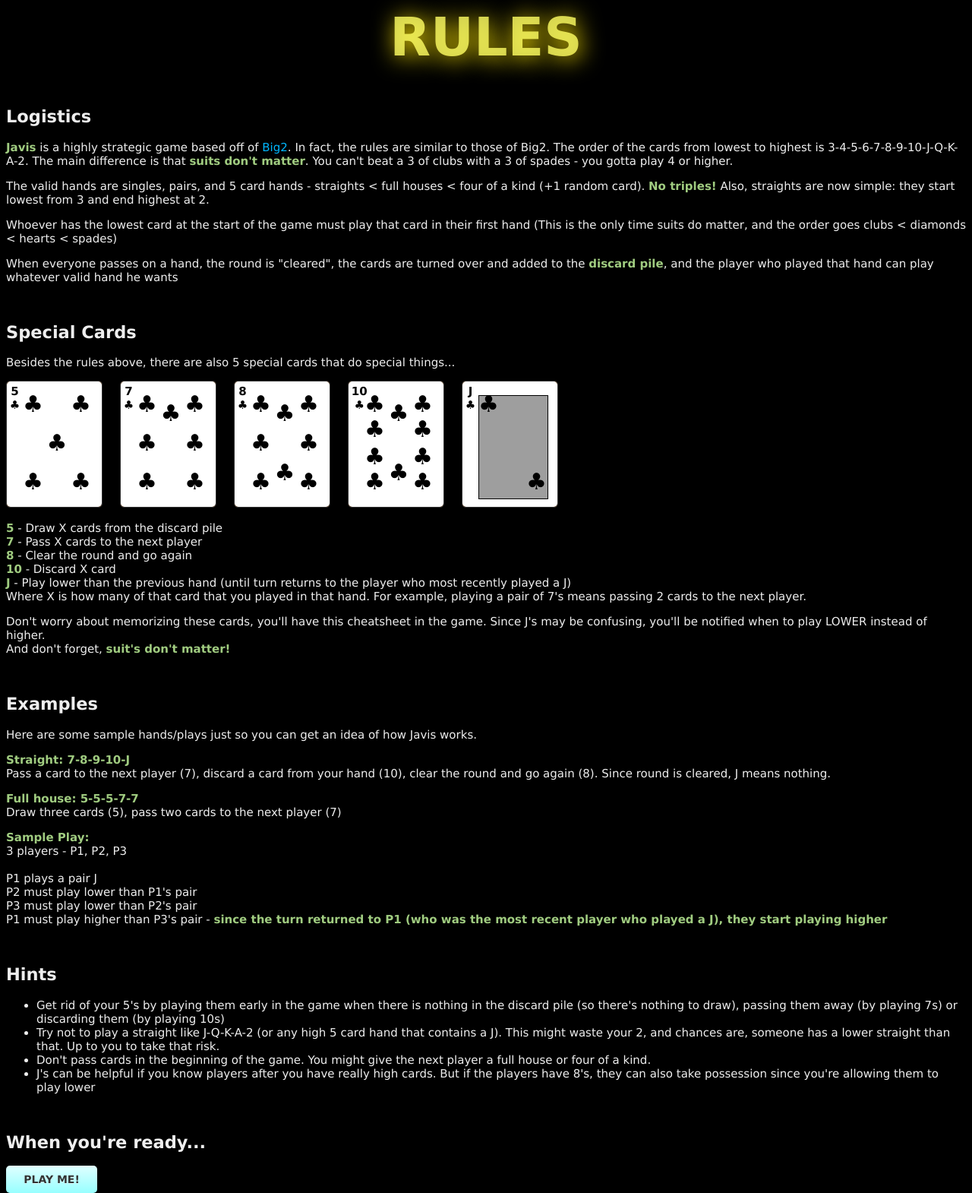
After one commit to kenniyu/javis-card-game, a Node server app: page /rules in a window 1280 px wide. The commit adds this page. Shown: the whole page at 76% size. Run offline with Node 20, Linux system fonts and the light colour scheme; grey boxes are pictures that could not be loaded.

Commit message:
added rules page

```diff
--- a/app.js
+++ b/app.js
@@ -36,6 +36,10 @@ app.get('/', function(req, res){
 
 app.get('/game', function(req, res){
 	res.render('game');
+});
+
+app.get('/rules', function(req, res){
+	res.render('rules');
 });
 
 app.listen(3000);
--- a/package.json
+++ b/package.json
@@ -1,5 +1,5 @@
 {
-  "version": "0.7.6-51",
+  "version": "0.7.6-52",
   "private": true,
   "dependencies": {
     "express": "2.5.2",
--- /dev/null
+++ b/public/stylesheets/rules.css
@@ -0,0 +1,172 @@
+#wrapper {
+	width: 100%;
+	height: 100%;
+    margin: auto;
+}
+
+#wrapper-inner {
+	position: relative;
+}
+
+body {
+/*	background-image: url("/images/bg1.png");*/
+	background-color: black;
+	color: #eeeeee;
+	font: 15px "Lucida Grande", "Lucida Sans Unicode", Verdana, Arial, Helvetica, sans-serif;
+}
+
+a:link, a:visited{
+	text-decoration: none;
+	color: #00B7FF;
+	-moz-border-radius: 25px;
+	border-radius: 25px;
+	-webkit-transition: background-color .7s linear;
+    -moz-transition: background-color .7s linear;
+    -o-transition: background-color .7s linear;
+}
+
+a:hover {
+	color: #00B7FF;
+	text-decoration: none;
+	padding: 10px;
+}
+
+.heading{
+	font-size: 70px;
+	font-weight: bold;
+	text-transform: uppercase;
+	text-align: center;
+	margin: 0 0 20 0;
+}
+
+#rules{
+	color: rgba(255,255,100,0.8);
+	text-shadow: 3px 3px 30px rgba(255, 231, 0, 1);
+}
+
+strong {
+	color: rgba(200,255,160,0.8);
+}
+
+.btn {
+	-moz-border-radius: 5px;
+	border-radius: 5px;
+	padding: 10px;
+	text-transform: uppercase;
+	font-size: 14px;
+	color: #333333;
+	font-weight: bold;
+	cursor: pointer;
+	text-align: center;
+	text-shadow: 0px 1px 0 rgba(255, 255, 255, 0.5);
+}
+
+.btn:hover{
+	-webkit-box-shadow: 0 1px 2px rgba(0,0,0,.2);
+	-moz-box-shadow: 0 1px 2px rgba(0,0,0,.2);
+	box-shadow: 0 1px 2px rgba(0,0,0,.2);
+}
+
+.btn:active{
+    padding: 11px 10px 9px 10px; /* push text down 1px */
+}
+
+#join-game, #learn-game {
+	width: 100px;
+	background: #E0FFFF;
+	background: -webkit-gradient(linear, left top, left bottom, from(#E0FFFF), to(#97FFFF));
+	background: -moz-linear-gradient(top,  #E0FFFF,  #97FFFF);
+	filter:  progid:DXImageTransform.Microsoft.gradient(startColorstr='#E0FFFF', endColorstr='#97FFFF');
+	margin-bottom: 20px;
+}
+
+#join-game:hover, #learn-game:hover{
+	background: #05EDFF;
+	background: -webkit-gradient(linear, left top, left bottom, from(#E0FFFF), to(#05EDFF));
+	background: -moz-linear-gradient(top,  #E0FFFF,  #05EDFF);
+	filter:  progid:DXImageTransform.Microsoft.gradient(startColorstr='#E0FFFF', endColorstr='#05EDFF');
+}
+
+#join-game:active, #learn-game:active {
+	background: #E0FFFF;
+	background: -webkit-gradient(linear, left top, left bottom, from(#05EDFF), to(#E0FFFF));
+	background: -moz-linear-gradient(top,  #05EDFF,  #E0FFFF);
+	filter:  progid:DXImageTransform.Microsoft.gradient(startColorstr='#05EDFF', endColorstr='#E0FFFF');
+}
+
+.content {
+	margin-top: 50px;
+}
+
+
+.black {
+	color: black;
+}
+
+.red {
+	color: #ff0000;
+}
+
+.card {
+	background-image: url("/images/domo.jpg");
+	background-size: 100px 130px;
+	-moz-border-radius: 5px;
+	border-radius: 5px;
+	border: 1px solid #333333;
+	position: absolute;
+	font-size: 30px;
+	width:  125px;
+	height: 165px;
+	-webkit-box-shadow: 2px 2px 2px rgba(0,0,0,.2);
+	-moz-box-shadow: 2px 2px 2px rgba(0,0,0,.2);
+	box-shadow: 2px 2px 2px rgba(0,0,0,.2);
+}
+
+.front {
+	-moz-border-radius: 5px;
+	border-radius: 5px;
+	border: 0px;
+	background-color: #ffffff;
+	position: relative;
+	width: 100%;
+	height: 100%;
+}
+
+
+.spotA1 { position: absolute; left: 0.7em; top: 0.4em; }
+.spotA2 { position: absolute; left: 0.7em; top: 1.5em; }
+.spotA3 { position: absolute; left: 0.7em; top: 2.1em; }
+.spotA4 { position: absolute; left: 0.7em; top: 2.7em; }
+.spotA5 { position: absolute; left: 0.7em; top: 3.8em; }
+.spotB1 { position: absolute; left: 1.75em; top: 0.4em; }
+.spotB2 { position: absolute; left: 1.75em; top: 0.8em; }
+.spotB3 { position: absolute; left: 1.75em; top: 2.1em; }
+.spotB4 { position: absolute; left: 1.75em; top: 3.4em; }
+.spotB5 { position: absolute; left: 1.75em; top: 3.8em; }
+.spotC1 { position: absolute; left: 2.8em; top: 0.4em; }
+.spotC2 { position: absolute; left: 2.8em; top: 1.5em; }
+.spotC3 { position: absolute; left: 2.8em; top: 2.1em; }
+.spotC4 { position: absolute; left: 2.8em; top: 2.7em; }
+.spotC5 { position: absolute; left: 2.8em; top: 3.8em; }
+
+.index {
+	font-size: 50%;
+	font-weight: bold;
+	text-align: center;
+	position: absolute;
+	left: 0.25em;
+	top:  0.25em;
+}
+
+.face {
+	border: 1px solid #000000;
+	position: absolute;
+	left: 0.7em;
+	top:  0.58em;
+	width:  3.0em;
+	height: 4.5em;
+}
+
+#special-cards{
+	height: 170px;
+}
--- /dev/null
+++ b/views/rules/index.ejs
@@ -0,0 +1,97 @@
+<head>
+	<link rel='stylesheet' href='../stylesheets/rules.css' />
+	<title>javis - the best card game</title>
+
+	<script type="text/javascript">
+		$().ready(function(){
+			$('#join-game').live("click", function(e){
+				document.location.href="game";
+			});
+		});
+	</script>
+</head>
+
+<body>
+	<div id="wrapper">
+		<div id="wrapper-inner">
+			<div class="heading" id="rules">Rules</div>
+			<div class="content" id="rules-logistics">
+				<h2>Logistics</h2>
+				<p><strong>Javis</strong> is a highly strategic game based off of <a href="http://www.pagat.com/climbing/bigtwo.html" target="_blank">Big2</a>. In fact, the rules are similar to those of Big2. The order of the cards from lowest to highest is 3-4-5-6-7-8-9-10-J-Q-K-A-2. The main difference is that <strong>suits don't matter</strong>. You can't beat a 3 of clubs with a 3 of spades - you gotta play 4 or higher.</p>
+				<p>The valid hands are singles, pairs, and 5 card hands - straights < full houses < four of a kind (+1 random card). <strong>No triples!</strong> Also, straights are now simple: they start lowest from 3 and end highest at 2. </p>
+				<p>Whoever has the lowest card at the start of the game must play that card in their first hand (This is the only time suits do matter, and the order goes clubs < diamonds < hearts < spades)</p>
+				<p>When everyone passes on a hand, the round is "cleared", the cards are turned over and added to the <strong>discard pile</strong>, and the player who played that hand can play whatever valid hand he wants</p>
+
+			</div>
+
+			<div class="content" id="rules-cards">
+				<h2>Special Cards</h2>
+				<p>Besides the rules above, there are also 5 special cards that do special things...</p>
+				<div id="special-cards">
+					<div class='card'><div class='front black'><div class='index' data-suit='c'>5<br />&clubs;</div><div class='spotA1'>&clubs;</div><div class='spotA5'>&clubs;</div><div class='spotB3'>&clubs;</div><div class='spotC1'>&clubs;</div><div class='spotC5'>&clubs;</div></div></div>
+					<div class='card' style="left: 150px;"><div class='front black'><div class='index' data-suit='c'>7<br />&clubs;</div><div class='spotA1'>&clubs;</div><div class='spotA3'>&clubs;</div><div class='spotA5'>&clubs;</div><div class='spotB2'>&clubs;</div><div class='spotC1'>&clubs;</div><div class='spotC3'>&clubs;</div><div class='spotC5'>&clubs;</div></div></div>
+					<div class='card' style="left: 300px;"><div class='front black'><div class='index' data-suit='c'>8<br />&clubs;</div><div class='spotA1'>&clubs;</div><div class='spotA3'>&clubs;</div><div class='spotA5'>&clubs;</div><div class='spotB2'>&clubs;</div><div class='spotB4'>&clubs;</div><div class='spotC1'>&clubs;</div><div class='spotC3'>&clubs;</div><div class='spotC5'>&clubs;</div></div></div>
+					<div class='card' style="left: 450px;"><div class='front black'><div class='index' data-suit='c'>10<br />&clubs;</div><div class='spotA1'>&clubs;</div><div class='spotA2'>&clubs;</div><div class='spotA4'>&clubs;</div><div class='spotA5'>&clubs;</div><div class='spotB2'>&clubs;</div><div class='spotB4'>&clubs;</div><div class='spotC1'>&clubs;</div><div class='spotC2'>&clubs;</div><div class='spotC4'>&clubs;</div><div class='spotC5'>&clubs;</div></div></div>
+					<div class='card' style="left: 600px;"><div class='front black'><div class='index' data-suit='c'>J<br />&clubs;</div><img class='face' src='http://www.brainjar.com/css/cards/graphics/jack.gif' alt='' /><div class='spotA1'>&clubs;</div><div class='spotC5'>&clubs;</div></div></div>
+				</div>
+			</div>
+
+			<p>
+			<strong>5</strong> - Draw X cards from the discard pile<br/>
+			<strong>7</strong> - Pass X cards to the next player<br/>
+			<strong>8</strong> - Clear the round and go again<br/>
+			<strong>10</strong> - Discard X card<br/>
+			<strong>J</strong> - Play lower than the previous hand (until turn returns to the player who most recently played a J)<br/>
+			Where X is how many of that card that you played in that hand. For example, playing a pair of 7's means passing 2 cards to the next player.<br/>
+			</p>
+			<p>
+			Don't worry about memorizing these cards, you'll have this cheatsheet in the game. Since J's may be confusing, you'll be notified when to play LOWER instead of higher.<br/>
+			And don't forget, <strong>suit's don't matter!</strong></br>
+			</p>
+
+			<div class="content" id="rules-examples">
+				<h2>Examples</h2>
+				<p>Here are some sample hands/plays just so you can get an idea of how Javis works.</p>
+
+				<p>
+					<strong>Straight: 7-8-9-10-J</strong><br/>
+					Pass a card to the next player (7), discard a card from your hand (10), clear the round and go again (8). Since round is cleared, J means nothing.<br/>
+				</p>
+
+				<p>
+					<strong>Full house: 5-5-5-7-7</strong><br/>
+					Draw three cards (5), pass two cards to the next player (7)<br/>
+				</p>
+
+				<p>
+					<strong>Sample Play:</strong><br/>
+					3 players - P1, P2, P3<br/>
+					<br/>
+					P1 plays a pair J<br/>
+					P2 must play lower than P1's pair<br/>
+					P3 must play lower than P2's pair<br/>
+					P1 must play higher than P3's pair - <strong>since the turn returned to P1 (who was the most recent player who played a J), they start playing higher</strong><br/>
+				</p>
+			</div>
+
+			<div class="content" id="rules-hints">
+				<h2>Hints</h2>
+				<p>
+					<ul>
+						<li>Get rid of your 5's by playing them early in the game when there is nothing in the discard pile (so there's nothing to draw), passing them away (by playing 7s) or discarding them (by playing 10s)</li>
+						<li>Try not to play a straight like J-Q-K-A-2 (or any high 5 card hand that contains a J). This might waste your 2, and chances are, someone has a lower straight than that. Up to you to take that risk.</li>
+						<li>Don't pass cards in the beginning of the game. You might give the next player a full house or four of a kind.</li>
+						<li>J's can be helpful if you know players after you have really high cards. But if the players have 8's, they can also take possession since you're allowing them to play lower</li>
+					</ul>
+				</p>
+			</div>
+
+			<div class="content" id="rules-hints">
+				<h2>When you're ready...</h2>
+				<div class="btn" id="join-game">Play me!</div>
+			</div>
+
+		</div>
+
+	</div>
+</body>
```
Also changed, not shown: public/stylesheets/game.css (+15 -20 lines), public/stylesheets/public.css (+4 -7 lines), views/game/index.ejs (+20 -3 lines), views/index.ejs (+6 -1 lines).
